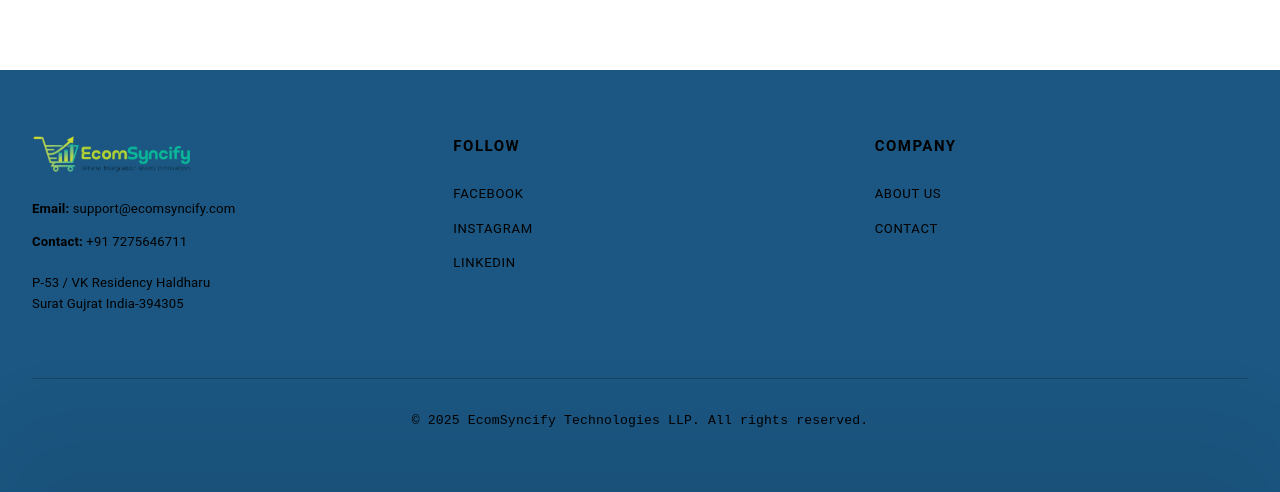
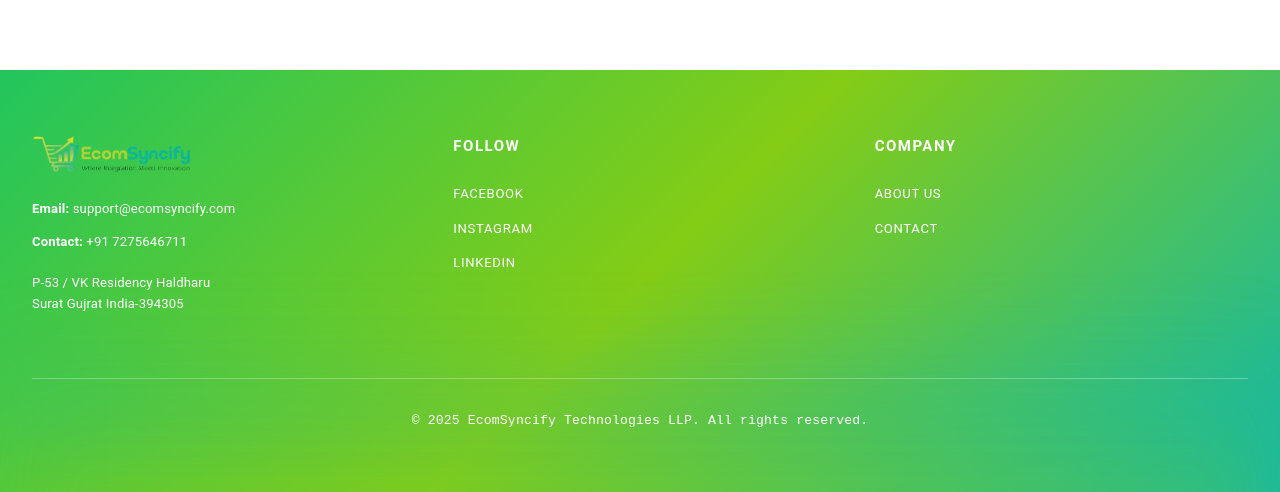
Before and after one commit to akhileshverma92/ecomsyncify-web, a React (Vite) app in the folder ecomsyncify-app/: page / in a window 1280 px wide. Shown: the part 3491-3983 px from the top of the page. Built offline with nearby package versions, Linux system fonts and the light colour scheme.

Commit message:
Change footer theme to green gradient
Updated footer component to use a green gradient theme and adjusted styles for better visibility.

```diff
--- a/ecomsyncify-app/src/components/Footer/Footer.tsx
+++ b/ecomsyncify-app/src/components/Footer/Footer.tsx
@@ -3,13 +3,19 @@ import { Box, Container, Typography, Link as MuiLink, Divider } from '@mui/mater
 import { Facebook, Instagram, LinkedIn } from '@mui/icons-material'
 
 function Footer() {
-  // Black and white theme
+  // Green gradient theme (matching logo)
   const themeColors = {
+    // Primary greens
+    green: '#22c55e', // primary brand green (emerald)
+    lightGreen: '#84cc16', // lighter accent green (lime)
+    teal: '#14b8a6', // teal green
+    // Legacy keys mapped to greens (for gradients)
+    limeGreen: '#84cc16',
+    // Neutrals
     black: '#000000',
     white: '#ffffff',
     gray: '#9ca3af',
     grayLight: '#f3f4f6',
-    skyBlueDark: '#1b5782', // slightly dark sky blue for footer background
   }
 
   const currentYear = new Date().getFullYear()
@@ -25,8 +31,8 @@ function Footer() {
       component="footer"
       className="footer-glow"
       sx={{
-        bgcolor: themeColors.skyBlueDark,
-        color: 'black',
+        background: `linear-gradient(135deg, ${themeColors.green} 0%, ${themeColors.lightGreen} 50%, ${themeColors.teal} 100%)`,
+        color: themeColors.white,
         mt: 'auto',
         position: 'relative',
         overflow: 'hidden',
@@ -37,7 +43,7 @@ function Footer() {
           left: 0,
           width: '100%',
           height: '300px',
-          background: 'linear-gradient(to top, rgba(0, 0, 0, 0.15) 0%, rgba(0, 0, 0, 0.1) 40%, transparent 80%)',
+          background: `linear-gradient(to top, rgba(34, 197, 94, 0.3) 0%, rgba(132, 204, 22, 0.35) 40%, rgba(20, 184, 166, 0.3) 70%, transparent 100%)`,
           animation: 'footerGlowRise 5s ease-in-out infinite',
           zIndex: 0,
           pointerEvents: 'none',
@@ -75,7 +81,7 @@ function Footer() {
               <Typography
                 variant="body2"
                 sx={{
-                  color: themeColors.black,
+                  color: themeColors.white,
                   fontSize: { xs: '0.75rem', sm: '0.875rem' },
                   lineHeight: 1.6,
                   wordBreak: 'break-word',
@@ -85,10 +91,11 @@ function Footer() {
                 <MuiLink
                   href="mailto:support@ecomsyncify.com"
                   sx={{
-                    color: themeColors.black,
+                    color: themeColors.white,
                     textDecoration: 'none',
                     '&:hover': {
                       textDecoration: 'underline',
+                      opacity: 0.8,
                     },
                   }}
                 >
@@ -98,7 +105,7 @@ function Footer() {
               <Typography
                 variant="body2"
                 sx={{
-                  color: themeColors.black,
+                  color: themeColors.white,
                   fontSize: { xs: '0.75rem', sm: '0.875rem' },
                   lineHeight: 1.6,
                   wordBreak: 'break-word',
@@ -108,10 +115,11 @@ function Footer() {
                 <MuiLink
                   href="tel:+917275646711"
                   sx={{
-                    color: themeColors.black,
+                    color: themeColors.white,
                     textDecoration: 'none',
                     '&:hover': {
                       textDecoration: 'underline',
+                      opacity: 0.8,
                     },
                   }}
                 >
@@ -121,7 +129,7 @@ function Footer() {
               <Typography
                 variant="body2"
                 sx={{
-                  color: themeColors.black,
+                  color: themeColors.white,
                   fontSize: { xs: '0.75rem', sm: '0.875rem' },
                   lineHeight: 1.6,
                   wordBreak: 'break-word',
@@ -144,7 +152,7 @@ function Footer() {
                 fontSize: { xs: '0.875rem', md: '1rem' },
                 letterSpacing: '0.1em',
                 textTransform: 'uppercase',
-                color: themeColors.black,
+                color: themeColors.white,
               }}
             >
               FOLLOW
@@ -162,7 +170,7 @@ function Footer() {
                     <MuiLink
                       href={social.url}
                       sx={{
-                        color: themeColors.black,
+                        color: themeColors.white,
                         textDecoration: 'none',
                         fontSize: { xs: '0.75rem', sm: '0.875rem' },
                         fontWeight: 400,
@@ -171,7 +179,8 @@ function Footer() {
                         transition: 'all 0.3s ease',
                         display: 'inline-block',
                         '&:hover': {
-                          color: themeColors.gray,
+                          color: themeColors.white,
+                          opacity: 0.8,
                           transform: 'translateX(4px)',
                         },
                       }}
@@ -187,7 +196,7 @@ function Footer() {
                     <MuiLink
                       href={social.url}
                       sx={{
-                        color: themeColors.black,
+                        color: themeColors.white,
                         textDecoration: 'none',
                         fontSize: { xs: '0.75rem', sm: '0.875rem' },
                         fontWeight: 400,
@@ -196,7 +205,8 @@ function Footer() {
                         transition: 'all 0.3s ease',
                         display: 'inline-block',
                         '&:hover': {
-                          color: themeColors.gray,
+                          color: themeColors.white,
+                          opacity: 0.8,
                           transform: 'translateX(4px)',
                         },
                       }}
@@ -219,7 +229,7 @@ function Footer() {
                 fontSize: { xs: '0.875rem', md: '1rem' },
                 letterSpacing: '0.1em',
                 textTransform: 'uppercase',
-                color: themeColors.black,
+                color: themeColors.white,
               }}
             >
               COMPANY
@@ -230,7 +240,7 @@ function Footer() {
                   component={Link}
                   to="/about-us"
                   sx={{
-                    color: themeColors.black,
+                    color: themeColors.white,
                     textDecoration: 'none',
                     fontSize: '0.875rem',
                     fontWeight: 400,
@@ -239,7 +249,8 @@ function Footer() {
                     transition: 'all 0.2s ease',
                     display: 'inline-block',
                     '&:hover': {
-                      color: themeColors.gray,
+                      color: themeColors.white,
+                      opacity: 0.8,
                       transform: 'translateX(2px)',
                     },
                   }}
@@ -252,7 +263,7 @@ function Footer() {
                   component={Link}
                   to="/contact"
                   sx={{
-                    color: themeColors.black,
+                    color: themeColors.white,
                     textDecoration: 'none',
                     fontSize: '0.875rem',
                     fontWeight: 400,
@@ -261,7 +272,8 @@ function Footer() {
                     transition: 'all 0.2s ease',
                     display: 'inline-block',
                     '&:hover': {
-                      color: themeColors.gray,
+                      color: themeColors.white,
+                      opacity: 0.8,
                       transform: 'translateX(2px)',
                     },
                   }}
@@ -278,9 +290,9 @@ function Footer() {
         <Divider
           sx={{
             mb: { xs: 3, md: 4 },
-            borderColor: themeColors.black,
+            borderColor: themeColors.white,
             height: 1,
-            opacity: 0.2,
+            opacity: 0.3,
           }}
         />
         <Box
@@ -297,7 +309,7 @@ function Footer() {
           <Typography
             variant="body2"
             sx={{
-              color: themeColors.black,
+              color: themeColors.white,
               fontSize: { xs: '0.75rem', sm: '0.875rem' },
               fontFamily: 'monospace',
               lineHeight: 1.5,
```
